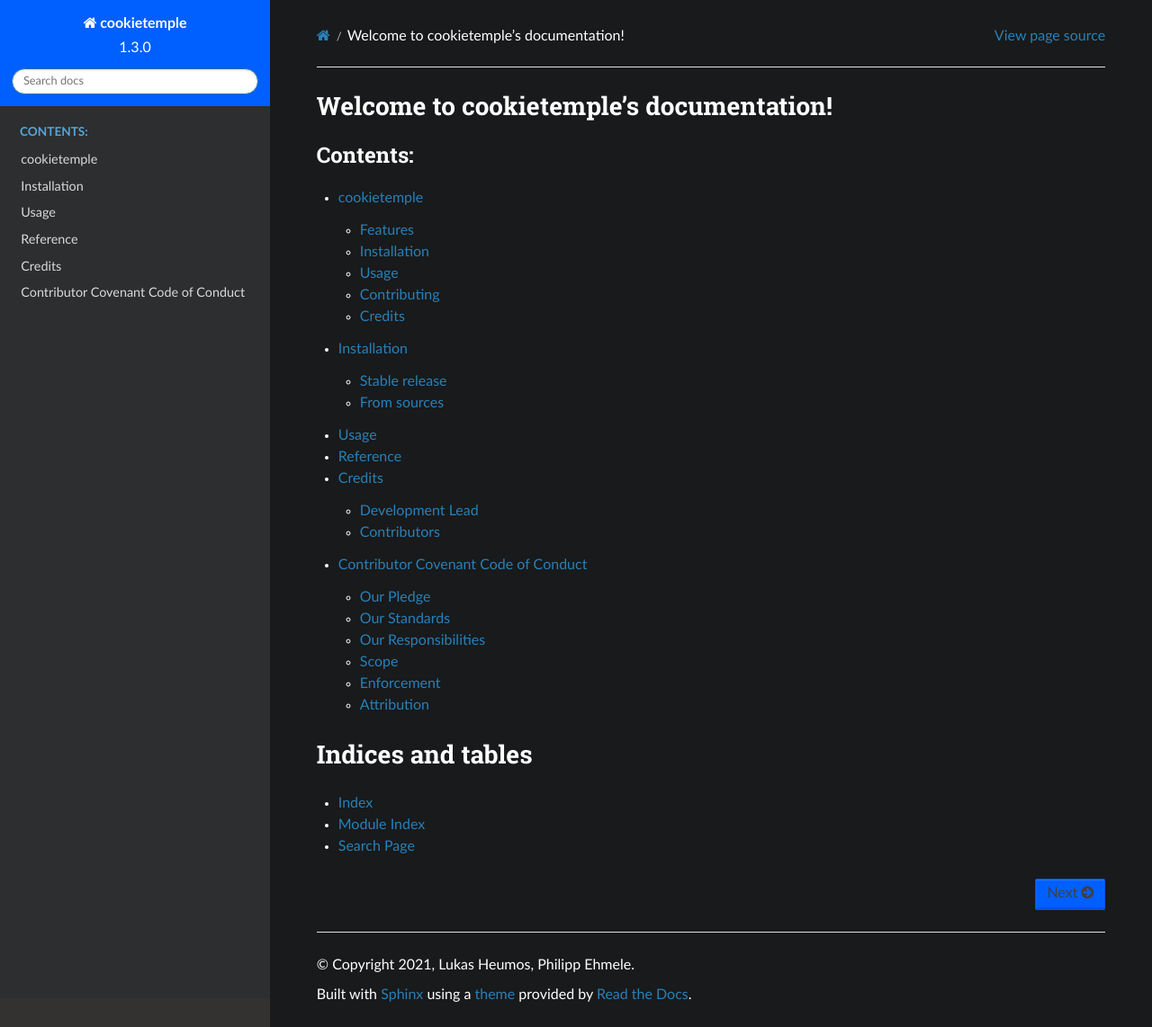
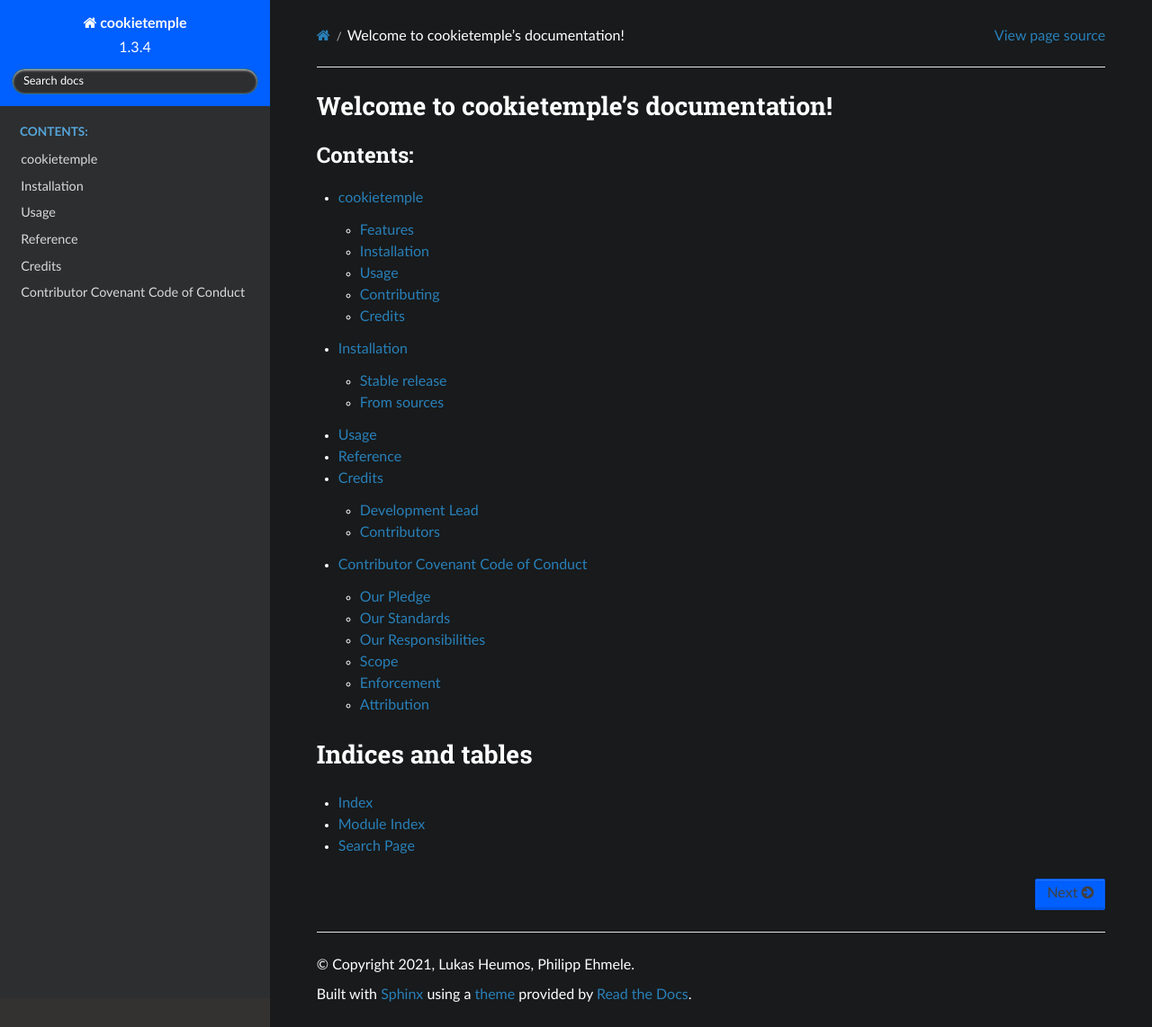
Before and after one commit to cookiejar/cookietemple, a Sphinx documentation site: the page built from docs/index.rst, in a window 1280 px wide and 1142 px high. Shown: the whole window at 90% size. Built offline with Sphinx 7.4.7 and the Read the Docs theme 2.0.0, drawn with Linux system fonts in a browser that asks for light colours.

Commit message:
cookietemple sync

```diff
--- a/cookietemple.cfg
+++ b/cookietemple.cfg
@@ -1,5 +1,5 @@
 [bumpversion]
-current_version = 1.3.0
+current_version = 1.3.4
 
 [bumpversion_files_whitelisted]
 init_file = src/cookietemple/__init__.py
--- a/docs/_static/custom_cookietemple.css
+++ b/docs/_static/custom_cookietemple.css
@@ -1,7 +1,9 @@
 @import "basic.css";
 
 /*Color main components with a dark theme*/
-div, span, code {
+div,
+span,
+code {
     background-color: #181a1b !important;
 }
 
@@ -13,22 +15,52 @@ div, span, code {
     background-color: #005fff !important;
 }
 
+.wy-side-nav-search form {
+    background-color: #005fff !important;
+}
+
+.wy-side-nav-search .wy-form input {
+    background-color: #2d2e2f !important;
+}
+
+.wy-side-nav-search .wy-form input:focus {
+    background-color: #ffffff !important;
+    color: #000000 !important;
+}
+
+::placeholder {
+    /* Chrome, Firefox, Opera, Safari 10.1+ */
+    color: white;
+    opacity: 1; /* Firefox */
+}
+
 /*Font color is mainly white*/
-.rst-content p, li, h1, h2, h3, h4, h5, h6, .highlight-console, .n, .section {
-    color: #FFFFFF;
+.rst-content p,
+li,
+h1,
+h2,
+h3,
+h4,
+h5,
+h6,
+.highlight-console,
+.n,
+.section {
+    color: #ffffff;
 }
 
 /*The side menu is slightly more grey and lighter than the overall theme*/
-.wy-menu, .wy-menu-vertical {
-    background-color: #2D2E2F !important;
+.wy-menu,
+.wy-menu-vertical {
+    background-color: #2d2e2f !important;
 }
 
 .wy-side-scroll {
-    background-color: #2D2E2F !important;
+    background-color: #2d2e2f !important;
 }
 
 .wy-menu .caption-text {
-    background-color: #2D2E2F !important;
+    background-color: #2d2e2f !important;
 }
 
 .caption-text {
@@ -40,53 +72,64 @@ div, span, code {
 }
 
 /*Toctree wrapper on index page has a dark background unlike the other menu items*/
-.toctree-wrapper .compound ul .toctree-l1, .toctree-wrapper .compound ul .toctree-l2 {
+.toctree-wrapper .compound ul .toctree-l1,
+.toctree-wrapper .compound ul .toctree-l2 {
     background-color: #181a1b !important;
     color: #005fff !important;
 }
 
 /*The current menu section has a blue background*/
 .wy-menu-vertical li.toctree-l1.current li.toctree-l2 > a:hover {
-    color: #FFFFFF !important;
+    color: #ffffff !important;
     background: #005fff !important;
 }
 
 /*Subitems under the current section are displayed in grey again*/
 .wy-menu-vertical li.toctree-l1.current li.toctree-l2 > a {
-    color: #FFFFFF !important;
-    background: #2D2E2F !important;
+    color: #ffffff !important;
+    background: #2d2e2f !important;
 }
 
 /*Current hovered item has a blue background*/
 .wy-menu-vertical li.toctree-l2.current li.toctree-l3 > a:hover {
-    color: #FFFFFF !important;
+    color: #ffffff !important;
+    background: #005fff !important;
+}
+
+.wy-menu-vertical li.toctree-l3.current li.toctree-l4 > a {
+    color: #ffffff !important;
+    background: #2d2e2f !important;
+}
+
+.wy-menu-vertical li.toctree-l3.current li.toctree-l4 > a:hover {
+    color: #ffffff !important;
     background: #005fff !important;
 }
 
 .wy-menu-vertical li.toctree-l2.current > a:hover {
-    color: #FFFFFF !important;
+    color: #ffffff !important;
     background: #005fff !important;
 }
 
 .wy-menu-vertical li.toctree-l2.current li.toctree-l3 > a {
-    color: #FFFFFF !important;
-    background: #2D2E2F !important;
+    color: #ffffff !important;
+    background: #2d2e2f !important;
 }
 
 .wy-menu-vertical li.toctree-l1.current {
-    color: #FFFFFF !important;
+    color: #ffffff !important;
     background: #005fff !important;
     border-color: #005fff !important;
 }
 
 .wy-menu-vertical li.toctree-l1.current > a {
-    color: #FFFFFF !important;
+    color: #ffffff !important;
     background: #005fff !important;
     border-color: #005fff !important;
 }
 
 .wy-menu-vertical li.toctree-l1.current > a:hover {
-    color: #FFFFFF !important;
+    color: #ffffff !important;
     background: #005fff !important;
     border-color: #005fff !important;
 }
@@ -97,7 +140,7 @@ div, span, code {
 }
 
 .wy-menu-vertical li.toctree-l2 a span.toctree-expand {
-    background-color: #2D2E2F !important;
+    background-color: #2d2e2f !important;
 }
 
 .wy-menu-vertical li.toctree-l2 a:hover span.toctree-expand {
@@ -105,7 +148,22 @@ div, span, code {
 }
 
 .wy-menu-vertical li.toctree-l3 a span.toctree-expand {
-    background-color: #2D2E2F !important;
+    background-color: #2d2e2f !important;
+}
+
+.wy-menu-vertical li.toctree-l2.current a .toctree-expand {
+    background-color: #2d2e2f !important;
+    color: #ffffff !important;
+}
+
+.wy-menu-vertical li.toctree-l2.current a:hover .toctree-expand {
+    background-color: #005fff !important;
+    color: #ffffff !important;
+}
+
+.wy-menu-vertical li.toctree-l3.current a .toctree-expand {
+    background-color: #2d2e2f !important;
+    color: #ffffff !important;
 }
 
 .wy-menu-vertical li.toctree-l3 a:hover span.toctree-expand {
@@ -118,11 +176,13 @@ div, span, code {
 
 /*Color footer separately corresponding to overall dark theme*/
 footer {
-    color: #FFFFFF;
+    color: #ffffff;
 }
 
 /*Color footer buttons in blue*/
-.rst-footer-buttons a, .rst-footer-buttons a:hover, .rst-footer-buttons span {
+.rst-footer-buttons a,
+.rst-footer-buttons a:hover,
+.rst-footer-buttons span {
     background-color: #005fff !important;
 }
 
@@ -132,7 +192,7 @@ footer {
 
 .version {
     background-color: #005fff !important;
-    color: #FFFFFF !important;
+    color: #ffffff !important;
 }
 
 /*Set max width to none so the theme uses all available width*/
--- a/docs/conf.py
+++ b/docs/conf.py
@@ -49,9 +49,9 @@ author = "Lukas Heumos, Philipp Ehmele"
 # the built documents.
 #
 # The short X.Y version.
-version = "1.3.0"
+version = "1.3.4"
 # The full version, including alpha/beta/rc tags.
-release = "1.3.0"
+release = "1.3.4"
 
 # The language for content autogenerated by Sphinx. Refer to documentation
 # for a list of supported languages.
--- a/requirements.txt
+++ /dev/null
@@ -1,2 +0,0 @@
-rich==9.1.0
-click==7.1.2
--- a/src/cookietemple/__init__.py
+++ b/src/cookietemple/__init__.py
@@ -2,4 +2,4 @@
 
 __author__ = "Lukas Heumos, Philipp Ehmele"
 __email__ = "lukas.heumos@posteo.net"
-__version__ = "1.3.0"
+__version__ = "1.3.4"
```
Also changed, not shown: requirements_dev.txt (deleted, +0 -13 lines), .cookietemple.yml, 3 other files.
